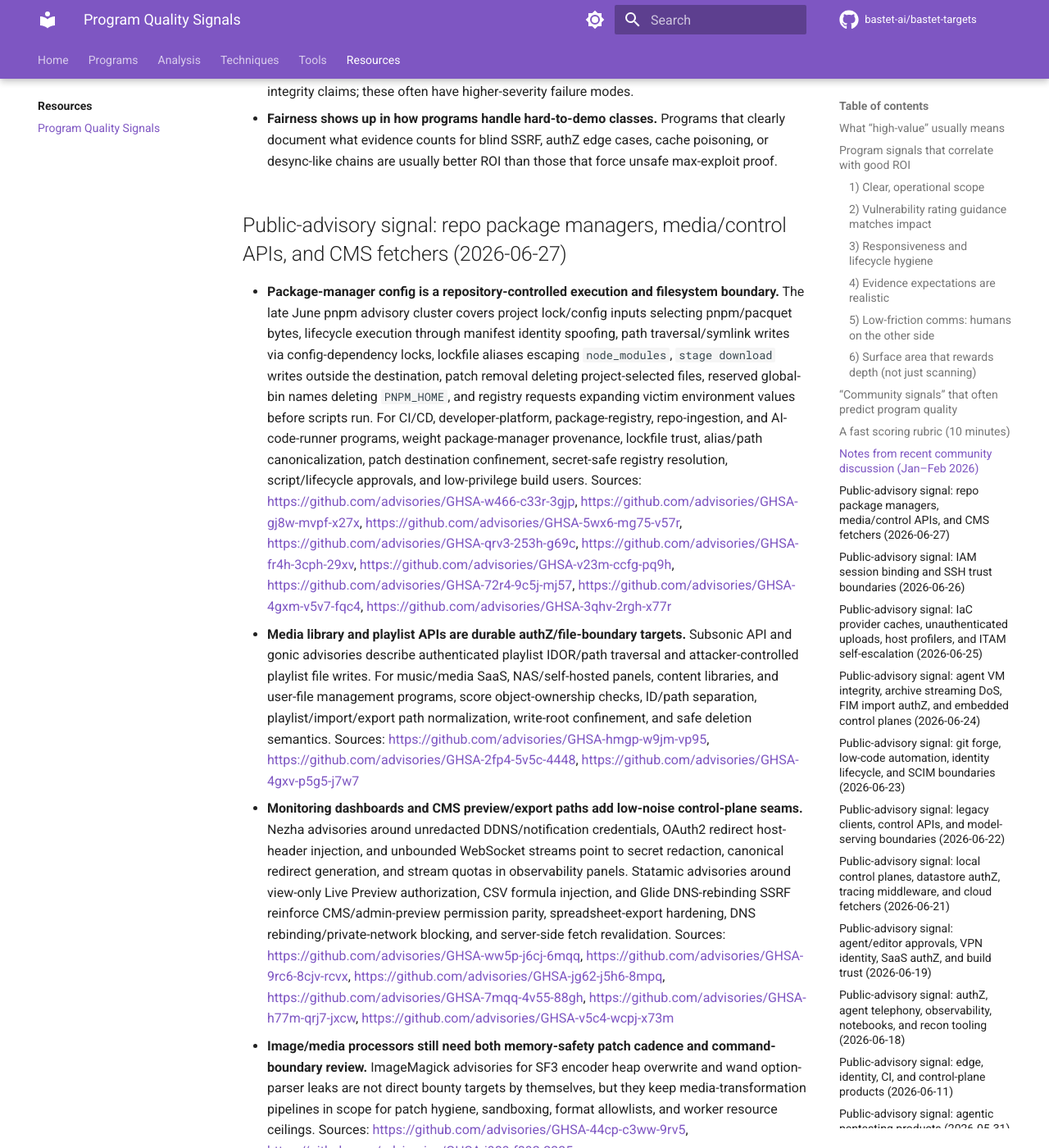
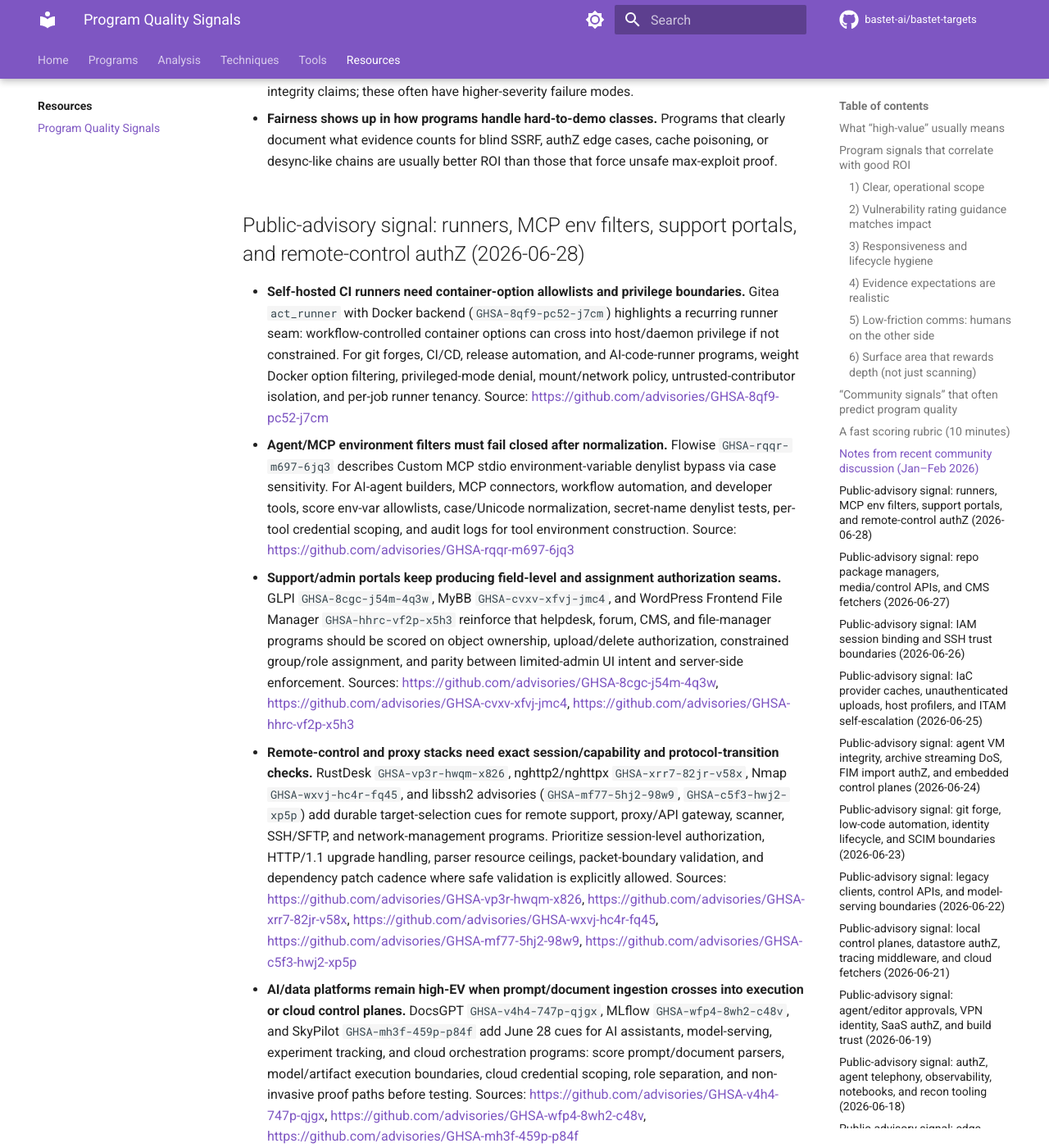
Before and after one commit to bastet-ai/bastet-targets, an MkDocs documentation site: the page built from docs/resources/program-quality-signals.md, in a window 1280 px wide and 1400 px high, scrolled down 6222 px. Shown: the whole window at 82% size. Built offline with MkDocs 1.6.1 and Material for MkDocs 9.7.7, drawn with Linux system fonts in a browser that asks for light colours; comment, search, counter and statistics services are not loaded.

Commit message:
Add June 28 runner and control-plane signals

```diff
--- a/docs/programs/high-value.md
+++ b/docs/programs/high-value.md
@@ -30,6 +30,11 @@
 - **Amazon Vulnerability Research Program** — broad surface with mature triage expectations.
 - **Anduril Industries** — reproducible reports and structured disclosure language suggest higher signal.
 - **Atlassian** — large enterprise SaaS surface with frequent workflow/auth complexity.
+
+### Operator-quality cue from public advisories (2026-06-28)
+
+- The June 28 public advisory batch adds a sharper runner/agent/control-plane target cue: Gitea `act_runner` Docker option handling, Flowise Custom MCP stdio environment filtering, DocsGPT/MLflow/SkyPilot AI-data control-plane issues, and GLPI/MyBB/WordPress file-manager authorization problems all reinforce that high-value programs should explicitly scope self-hosted CI runners, MCP/tool environment construction, cloud/model execution boundaries, support portals, limited-admin role assignment, and authenticated file actions. Prioritize programs with safe non-invasive proof guidance for container privilege boundaries, secret/env allowlists, tenant/role field ceilings, and per-session authorization. Sources: https://github.com/advisories/GHSA-8qf9-pc52-j7cm, https://github.com/advisories/GHSA-rqqr-m697-6jq3, https://github.com/advisories/GHSA-v4h4-747p-qjgx, https://github.com/advisories/GHSA-wfp4-8wh2-c48v, https://github.com/advisories/GHSA-mh3f-459p-p84f, https://github.com/advisories/GHSA-8cgc-j54m-4q3w, https://github.com/advisories/GHSA-cvxv-xfvj-jmc4, https://github.com/advisories/GHSA-hhrc-vf2p-x5h3
+- RustDesk, nghttpx, Nmap, and libssh2 advisories from the same batch add a network/control-plane quality signal: favor remote-support, proxy/API-gateway, scanner, SSH/SFTP, and network-management programs that document session-level capability enforcement, protocol-upgrade behavior, parser resource ceilings, packet-boundary validation, and dependency patch cadence. Sources: https://github.com/advisories/GHSA-vp3r-hwqm-x826, https://github.com/advisories/GHSA-xrr7-82jr-v58x, https://github.com/advisories/GHSA-wxvj-hc4r-fq45, https://github.com/advisories/GHSA-mf77-5hj2-98w9, https://github.com/advisories/GHSA-c5f3-hwj2-xp5p
 
 ### Operator-quality cue from public advisories (2026-06-27)
 
--- a/docs/resources/program-quality-signals.md
+++ b/docs/resources/program-quality-signals.md
@@ -162,6 +162,14 @@
 
 - **Fairness shows up in how programs handle hard-to-demo classes.** Programs that clearly document what evidence counts for blind SSRF, authZ edge cases, cache poisoning, or desync-like chains are usually better ROI than those that force unsafe max-exploit proof.
 
+## Public-advisory signal: runners, MCP env filters, support portals, and remote-control authZ (2026-06-28)
+
+- **Self-hosted CI runners need container-option allowlists and privilege boundaries.** Gitea `act_runner` with Docker backend (`GHSA-8qf9-pc52-j7cm`) highlights a recurring runner seam: workflow-controlled container options can cross into host/daemon privilege if not constrained. For git forges, CI/CD, release automation, and AI-code-runner programs, weight Docker option filtering, privileged-mode denial, mount/network policy, untrusted-contributor isolation, and per-job runner tenancy. Source: https://github.com/advisories/GHSA-8qf9-pc52-j7cm
+- **Agent/MCP environment filters must fail closed after normalization.** Flowise `GHSA-rqqr-m697-6jq3` describes Custom MCP stdio environment-variable denylist bypass via case sensitivity. For AI-agent builders, MCP connectors, workflow automation, and developer tools, score env-var allowlists, case/Unicode normalization, secret-name denylist tests, per-tool credential scoping, and audit logs for tool environment construction. Source: https://github.com/advisories/GHSA-rqqr-m697-6jq3
+- **Support/admin portals keep producing field-level and assignment authorization seams.** GLPI `GHSA-8cgc-j54m-4q3w`, MyBB `GHSA-cvxv-xfvj-jmc4`, and WordPress Frontend File Manager `GHSA-hhrc-vf2p-x5h3` reinforce that helpdesk, forum, CMS, and file-manager programs should be scored on object ownership, upload/delete authorization, constrained group/role assignment, and parity between limited-admin UI intent and server-side enforcement. Sources: https://github.com/advisories/GHSA-8cgc-j54m-4q3w, https://github.com/advisories/GHSA-cvxv-xfvj-jmc4, https://github.com/advisories/GHSA-hhrc-vf2p-x5h3
+- **Remote-control and proxy stacks need exact session/capability and protocol-transition checks.** RustDesk `GHSA-vp3r-hwqm-x826`, nghttp2/nghttpx `GHSA-xrr7-82jr-v58x`, Nmap `GHSA-wxvj-hc4r-fq45`, and libssh2 advisories (`GHSA-mf77-5hj2-98w9`, `GHSA-c5f3-hwj2-xp5p`) add durable target-selection cues for remote support, proxy/API gateway, scanner, SSH/SFTP, and network-management programs. Prioritize session-level authorization, HTTP/1.1 upgrade handling, parser resource ceilings, packet-boundary validation, and dependency patch cadence where safe validation is explicitly allowed. Sources: https://github.com/advisories/GHSA-vp3r-hwqm-x826, https://github.com/advisories/GHSA-xrr7-82jr-v58x, https://github.com/advisories/GHSA-wxvj-hc4r-fq45, https://github.com/advisories/GHSA-mf77-5hj2-98w9, https://github.com/advisories/GHSA-c5f3-hwj2-xp5p
+- **AI/data platforms remain high-EV when prompt/document ingestion crosses into execution or cloud control planes.** DocsGPT `GHSA-v4h4-747p-qjgx`, MLflow `GHSA-wfp4-8wh2-c48v`, and SkyPilot `GHSA-mh3f-459p-p84f` add June 28 cues for AI assistants, model-serving, experiment tracking, and cloud orchestration programs: score prompt/document parsers, model/artifact execution boundaries, cloud credential scoping, role separation, and non-invasive proof paths before testing. Sources: https://github.com/advisories/GHSA-v4h4-747p-qjgx, https://github.com/advisories/GHSA-wfp4-8wh2-c48v, https://github.com/advisories/GHSA-mh3f-459p-p84f
+
 ## Public-advisory signal: repo package managers, media/control APIs, and CMS fetchers (2026-06-27)
 
 - **Package-manager config is a repository-controlled execution and filesystem boundary.** The late June pnpm advisory cluster covers project lock/config inputs selecting pnpm/pacquet bytes, lifecycle execution through manifest identity spoofing, path traversal/symlink writes via config-dependency locks, lockfile aliases escaping `node_modules`, `stage download` writes outside the destination, patch removal deleting project-selected files, reserved global-bin names deleting `PNPM_HOME`, and registry requests expanding victim environment values before scripts run. For CI/CD, developer-platform, package-registry, repo-ingestion, and AI-code-runner programs, weight package-manager provenance, lockfile trust, alias/path canonicalization, patch destination confinement, secret-safe registry resolution, script/lifecycle approvals, and low-privilege build users. Sources: https://github.com/advisories/GHSA-w466-c33r-3gjp, https://github.com/advisories/GHSA-gj8w-mvpf-x27x, https://github.com/advisories/GHSA-5wx6-mg75-v57r, https://github.com/advisories/GHSA-qrv3-253h-g69c, https://github.com/advisories/GHSA-fr4h-3cph-29xv, https://github.com/advisories/GHSA-v23m-ccfg-pq9h, https://github.com/advisories/GHSA-72r4-9c5j-mj57, https://github.com/advisories/GHSA-4gxm-v5v7-fqc4, https://github.com/advisories/GHSA-3qhv-2rgh-x77r
```
